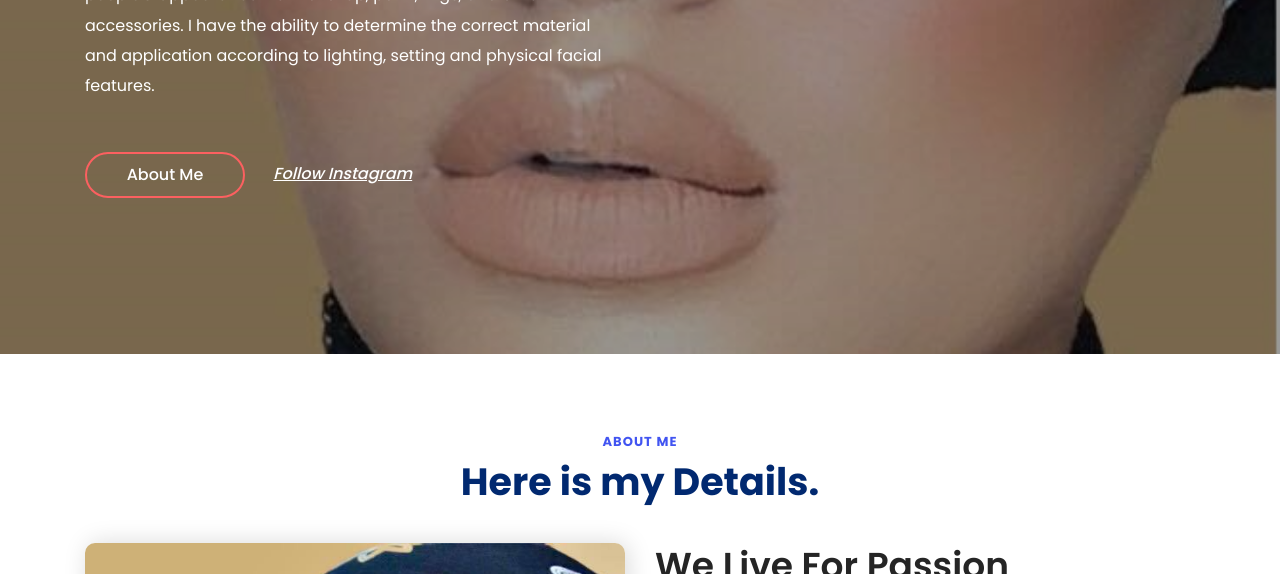
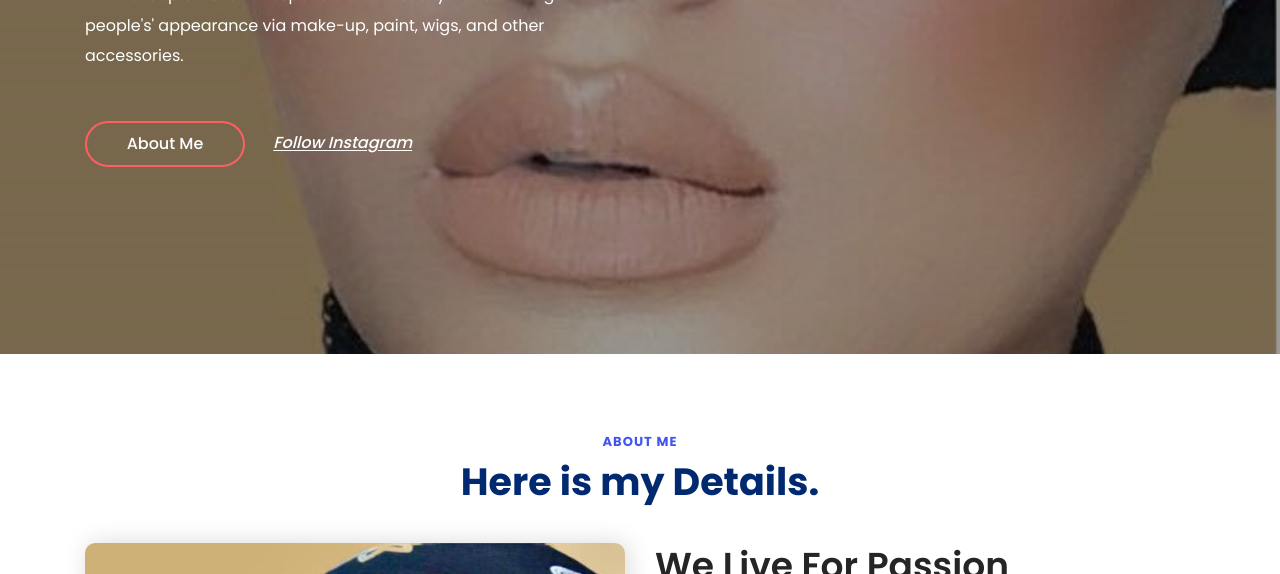
Before and after one commit to Demtra/Omniahh-Hani, a website: page index.html in a window 1280 px wide. Shown: the part 526-1100 px from the top of the page. Drawn offline with Linux system fonts and the light colour scheme.

Commit message:
Update index.html

```diff
--- a/index.html
+++ b/index.html
@@ -108,8 +108,7 @@
                         <div class="col-12 col-lg-8 col-xl-6">
                             <div class="welcome-text">
                                 <h2 data-animation="bounceInDown" data-delay="900ms">Hello <br>I'm Omniahh</h2>
-                                <p data-animation="bounceInDown" data-delay="500ms"> I'm makeup artist and responsible for visually transforming people's' appearance via make-up, paint, wigs, and other accessories. I have the ability to determine the correct material and application according to lighting,
-                                    setting and physical facial features. </p>
+                                <p data-animation="bounceInDown" data-delay="500ms"> I'm makeup artist and responsible for visually transforming people's' appearance via make-up, paint, wigs, and other accessories.  </p>
                                 <div class="hero-btn-group" data-animation="bounceInDown" data-delay="100ms">
                                     <a href="#about" class="btn alime-btn mb-3 mb-sm-0 mr-4">About Me</a>
                                     <a class="hero-mail-contact" href="https://www.instagram.com/makeup_artist_omniah_hany/" target="_blank">Follow Instagram</a>
@@ -128,8 +127,7 @@
                         <div class="col-12 col-lg-8 col-xl-6">
                             <div class="welcome-text">
                                 <h2 data-animation="bounceInDown" data-delay="900ms">Hello <br>I'm Omniahh</h2>
-                                <p data-animation="bounceInDown" data-delay="500ms"> I'm makeup artist and responsible for visually transforming people's' appearance via make-up, paint, wigs, and other accessories. I have the ability to determine the correct material and application according to lighting,
-                                    setting and physical facial features. </p>
+                                <p data-animation="bounceInDown" data-delay="500ms"> I'm makeup artist and responsible for visually transforming people's' appearance via make-up, paint, wigs, and other accessories.  </p>
                                 <div class="hero-btn-group" data-animation="bounceInUp" data-delay="900ms">
                                     <a href="#about" class="btn alime-btn mb-3 mb-sm-0 mr-4">About Me</a>
                                     <a class="hero-mail-contact" href="https://www.instagram.com/makeup_artist_omniah_hany/" target="_blank">Follow Instagram</a>
```
